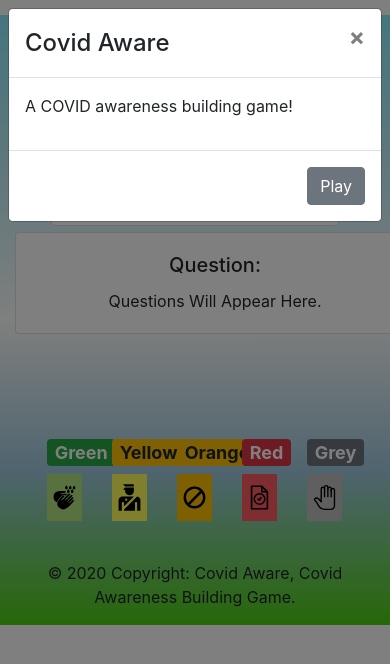
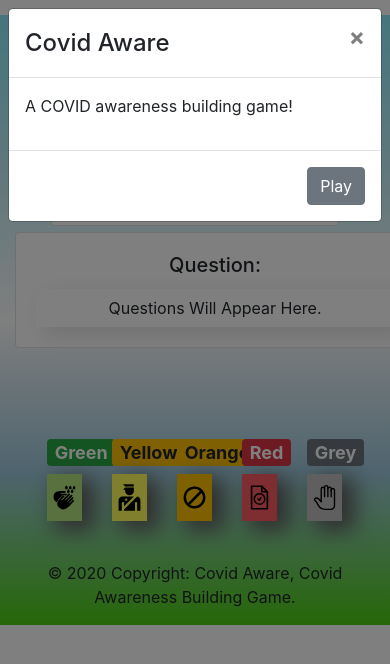
Before and after one commit to skchandon2/CovidAware, a React (Create React App) app in the folder covid-app/: page / in a window 390 px wide. Shown: the top 664 px of the page. Built offline with nearby package versions, Linux system fonts and the light colour scheme.

Commit message:
adding styles and html entities

```diff
--- a/covid-app/src/components/question.jsx
+++ b/covid-app/src/components/question.jsx
@@ -27,7 +27,7 @@ class Question extends Component {
                     <div className="card" style={ { width: "25rem", position: "relative", display: "inline-block" }}>
                         <div className="card-body" id="outerQuestionBox">
                             <h5 className="card-title">Question: </h5>
-        <p className="card-text wgQuestionBox" id="displayItem">{this.props.question.text}</p>
+        <p className="card-text wgQuestionBox" id="displayItem" dangerouslySetInnerHTML={{__html: this.props.question.text}}/>
                         </div>
                         <div className="card-body" id="playAgainBox" style= { { display: "none" }}>
                             <h5 className="card-title">Game Over</h5>
--- a/covid-app/src/index.css
+++ b/covid-app/src/index.css
@@ -11,3 +11,42 @@ code {
   font-family: source-code-pro, Menlo, Monaco, Consolas, 'Courier New',
     monospace;
 }
+
+.wgBtnAsset img
+{
+    -webkit-box-shadow: 10px 7px 21px 3px rgb(95, 95, 95);
+    -moz-box-shadow: 10px 7px 21px 3px rgb(95, 95, 95);
+    box-shadow: 10px 7px 21px 3px rgb(95, 95, 95);
+}
+
+.wgBtnAssetHighlight img
+{
+    border: 6px solid rgb(62, 195, 0);
+    -webkit-box-shadow: 10px 7px 21px 0px rgb(128, 128, 128);
+    -moz-box-shadow: 10px 7px 21px 0px rgb(128, 128, 128);
+    box-shadow: 10px 7px 21px 0px rgb(128, 128, 128);
+}
+
+.wgQuestionBox
+{
+    padding: 7px;
+    -webkit-box-shadow: 10px 7px 21px 3px rgba(230,230,230,1);
+    -moz-box-shadow: 10px 7px 21px 3px rgba(230,230,230,1);
+    box-shadow: 10px 7px 21px 3px rgba(230,230,230,1);
+}
+
+/*Bootstrap overrid*/
+.card
+{
+    width: 25rem; position: relative; display: inline-block;
+}
+
+@media screen and (max-width: 600px) {
+    .card {
+        width: 20rem;
+    }
+
+    h4 {
+        font-size: 1rem;
+    }
+}
```
Also changed, not shown: 2 other files (tests, documents, lock files or other folders).
